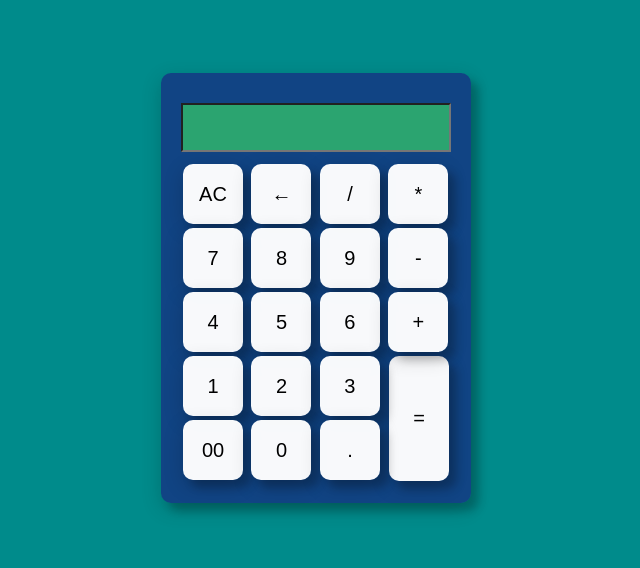
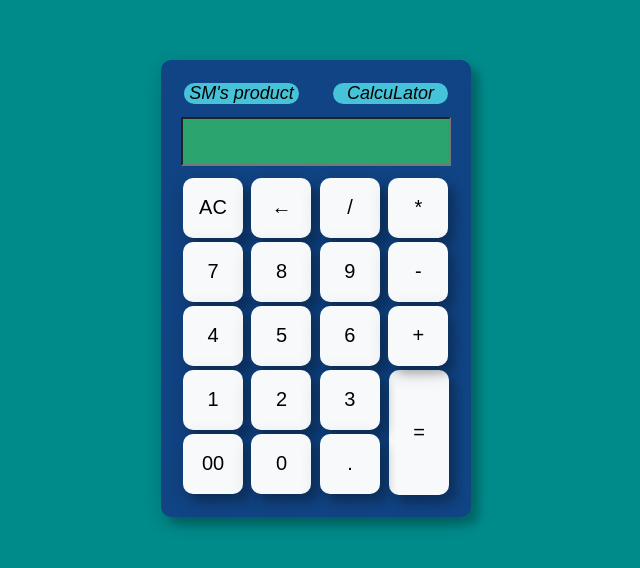
Before and after one commit to soul-SUMAN/CBTCIP, a plain HTML site: page CALCULATOR/index.html in a window 1280 px wide. Shown: the part 112-680 px from the top of the page, without its empty margins (324-964 px from the left). Drawn offline with Linux system fonts and the light colour scheme.

Commit message:
Calculator name add

```diff
--- a/CALCULATOR/index.html
+++ b/CALCULATOR/index.html
@@ -9,6 +9,10 @@
 <body>
     <div class="card">
         <div class="calculator">
+          <div class="box">
+            <div class="stylish">SM's product</div>
+            <div class="stylish">CalcuLator</div>
+          </div>
             <form>
 
                 <div class="screen">
--- a/CALCULATOR/style1.css
+++ b/CALCULATOR/style1.css
@@ -54,3 +54,20 @@ form #equal {
     float: right;
 
 }
+
+.box{
+    padding: 3px;
+    border-radius: 40px;
+    display: flex;
+    justify-content: space-between;
+    text-align: center;
+    font-size: large;
+    font-style:oblique;
+}
+.stylish{
+    box-sizing: border-box;
+    width: 115px;
+    border-radius: 88px;
+    background-color:rgb(95 251 255 / 69%)
+
+}
```
